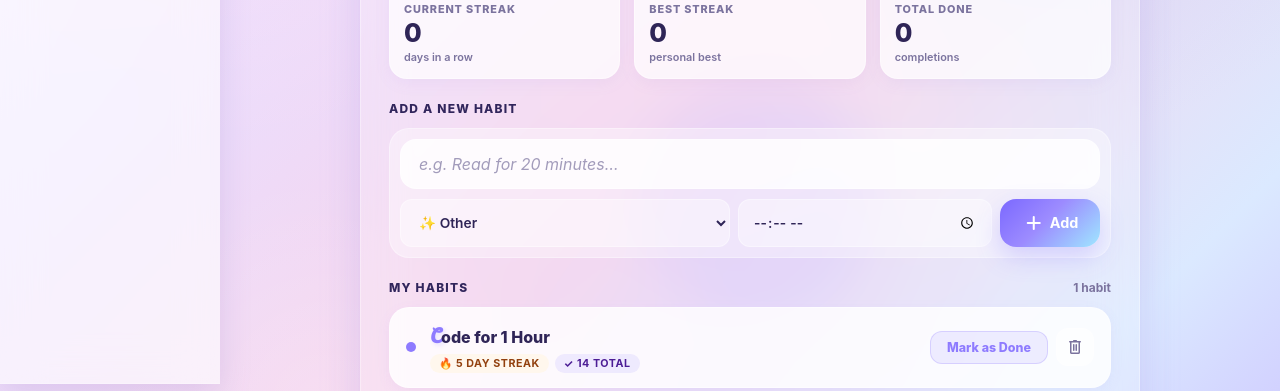
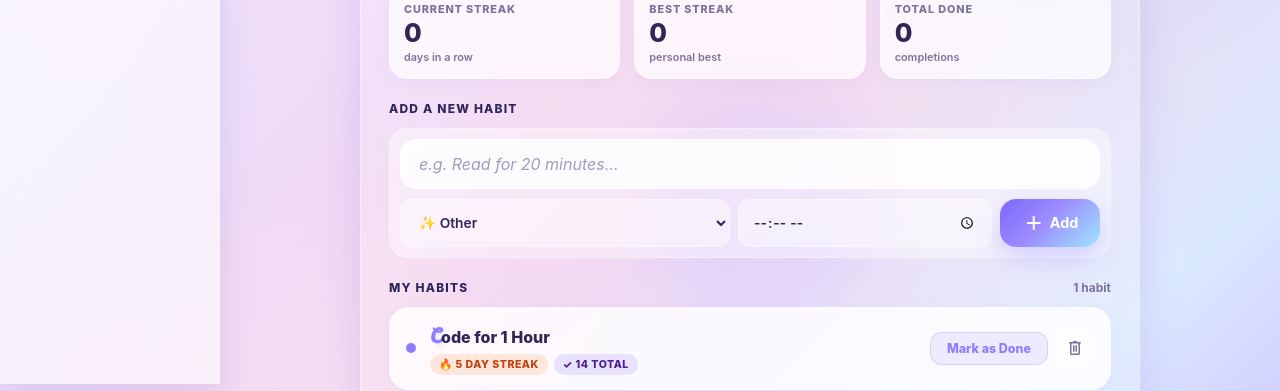
Before and after one commit to AryaanRaza/Habbit-Tracker, a plain HTML site: page dashboard.html in a window 1280 px wide. Shown: the part 416-807 px from the top of the page. Drawn offline with nearby package versions, Linux system fonts and the light colour scheme.

Commit message:
UI/Improved habit chips UI

```diff
--- a/css/style.css
+++ b/css/style.css
@@ -1384,27 +1384,26 @@ body.auth-page {
   flex-wrap: wrap;
 }
 
+/* Chips */
+.habit-chips {
+  display: flex;
+  gap: 6px;
+  flex-wrap: wrap;
+}
 .chip {
   display: inline-flex;
   align-items: center;
   gap: 3px;
-  font-size: 0.67rem;
-  font-weight: 700;
+  font-size: 0.66rem;
+  font-weight: 800;
   text-transform: uppercase;
   letter-spacing: 0.05em;
-  padding: 3px 9px;
+  padding: 4px 9px;
   border-radius: 99px;
 }
-
-.chip-streak {
-  background: #fff7ed;
-  color: #92400e;
-}
-
-.chip-total {
-  background: rgba(142, 123, 255, 0.12);
-  color: #4c1d95;
-}
+.chip-streak { background: rgba(251, 146, 60, 0.18); color: #c2410c; }
+.chip-total  { background: rgba(142, 123, 255, 0.18); color: #4c1d95; }
+.chip-time   { background: rgba(45, 212, 191, 0.18); color: #0f766e; }
 
 .habit-actions {
   display: flex;
```
